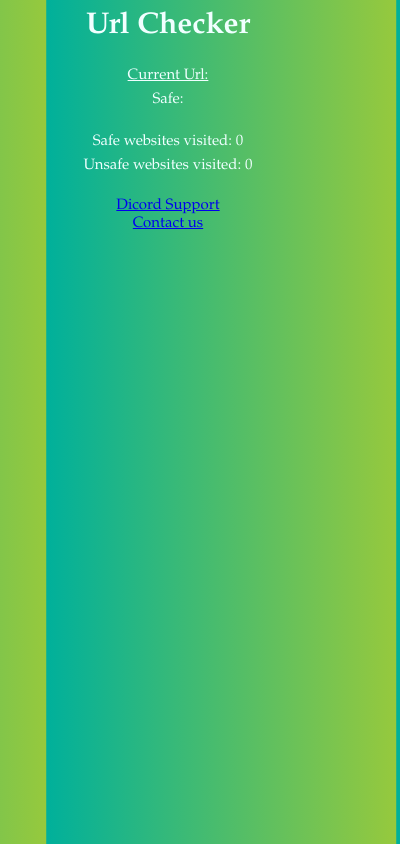
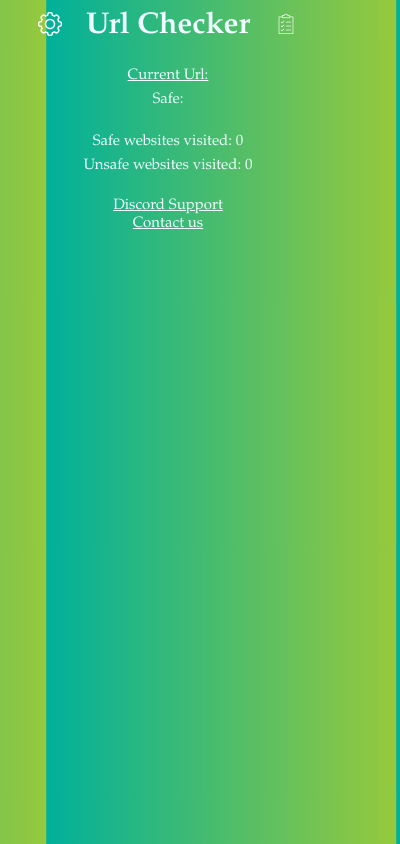
Before and after one commit to EliteWise/browsing-fortress, a browser extension: page popup.html in a window 400 px wide. Drawn offline with Linux system fonts and the light colour scheme.

Commit message:
Add settings & list icons in popup

```diff
--- a/popup.css
+++ b/popup.css
@@ -26,7 +26,7 @@ body {
 }
 
 .title {
-
+    position:relative
 }
 
 .url, .safe {
@@ -42,3 +42,27 @@ body {
     display:inline;
     vertical-align: middle;
 }
+
+.title #options
+{
+    position: absolute;
+    left: 30px;
+    top: 4px;
+}
+
+.title #urls-list
+{
+    position: absolute;
+    right: 30px;
+    top: 4px;
+}
+
+img
+{
+    -webkit-filter: invert(100%);
+    filter: invert(100%);
+}
+
+a:link {
+    color: #F0FFFF;
+  }
--- a/popup.html
+++ b/popup.html
@@ -4,16 +4,22 @@
         <script type="text/javascript" src="/popup.js"></script>
     </head>
     <body>
-        <h1 class="title">Url Checker</h1>
-        <div>
+        <h1 class="title">
+            <img id="options" src="./images/settings.png"/>
+            Url Checker
+            <img id="urls-list" src="./images/unsafeurls-list.png"/>
+        </h1>
+        <div class="main">
             <div class="url" id="url"><u>Current Url:</u></div>
             <div class="safe" id="safe">Safe: </div>
             <br>
             <div class="safe-counter">Safe websites visited: <div id="safe-counter">0</div></div>
             <div class="unsafe-counter">Unsafe websites visited: <div id="unsafe-counter">0</div></div>
             <br>
-            <div class="discord-contact"><a href="https://discord.gg/rqK456mBhy">Dicord Support</a></div>
+            <div class="discord-contact"><a href="https://discord.gg/rqK456mBhy">Discord Support</a></div>
             <div class="email-contact"><a href="urlchecker.contact@gmail.com">Contact us</a></div>
+        </div>
+        <div class="options-selector">
         </div>
     </body>
 </html>
```
Also changed, not shown: images/settings.png (added), images/unsafeurls-list.png (added).
